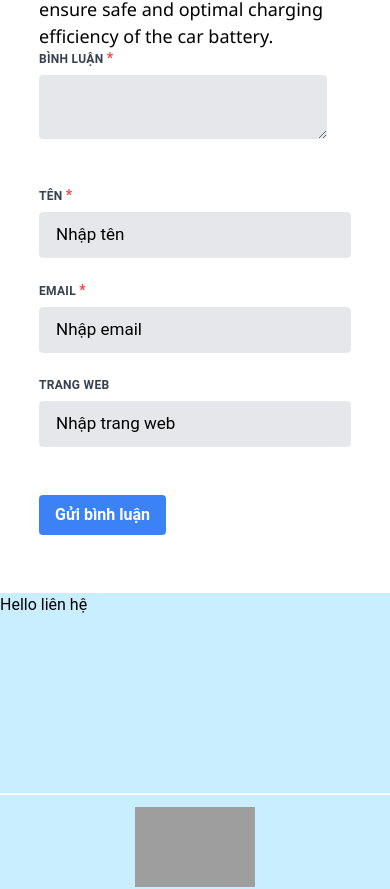
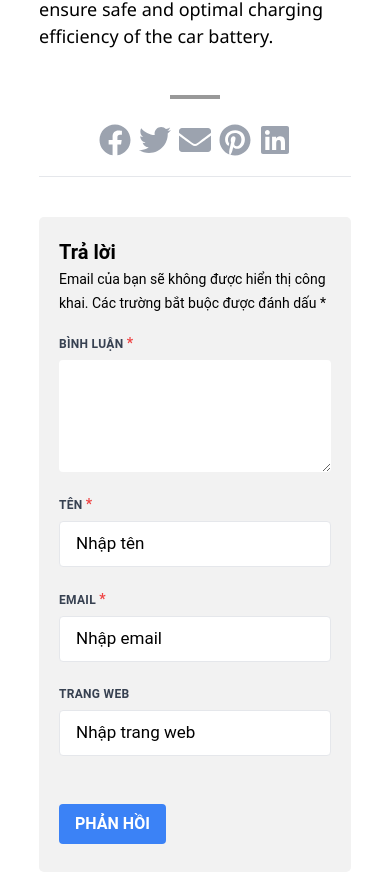
Before and after one commit to QuocDat1219/ecom-blog, a React (Create React App) app: page /tintuc1 in a window 390 px wide. Shown: the part 1259-2148 px from the top of the page. Built offline with nearby package versions, Linux system fonts and the light colour scheme; grey boxes are pictures that could not be loaded.

Commit message:
create component comment in contentBlock

```diff
--- a/package.json
+++ b/package.json
@@ -3,6 +3,7 @@
   "version": "0.1.0",
   "private": true,
   "dependencies": {
+    "@fortawesome/fontawesome": "^1.1.8",
     "@fortawesome/fontawesome-svg-core": "^6.3.0",
     "@fortawesome/free-regular-svg-icons": "^6.3.0",
     "@fortawesome/free-solid-svg-icons": "^6.3.0",
--- a/src/components/blog/Side.jsx
+++ b/src/components/blog/Side.jsx
@@ -28,13 +28,13 @@ const Side = () => {
       <section className="subscribe mx-auto">
         {/* <h1 className="title">Nhập từ khóa tìm kiếm</h1> */}
         <form action="">
-          <div class="flex items-center">
+          <div className="flex items-center">
             <input
               type="text"
-              class="flex-grow border-gray-400 border-2 p-2 rounded-md mr-4 "
+              className="flex-grow border-gray-400 border-2 p-2 rounded-md mr-4 "
               placeholder="Tìm kiếm..."
             />
-            <button class="bg-color-basic w-[60%] rounded-md text-text-color">
+            <button className="bg-color-basic w-[60%] rounded-md text-text-color">
               <FontAwesomeIcon icon={faMagnifyingGlass} />
             </button>
           </div>
--- a/src/components/common/footer/Footer.jsx
+++ b/src/components/common/footer/Footer.jsx
@@ -1,5 +1,4 @@
 import React from "react"
-
 const Footer = () => {
   return (
     <>
--- /dev/null
+++ b/src/components/contentsBlog/Comment.jsx
@@ -0,0 +1,47 @@
+import React from "react";
+const Comment = () => {
+    return (
+        <div className="w-full pt-10">
+            <form className="bg-[#F2F2F2] p-5">
+                <div className="pb-5">
+                    <h2 className="text-[20px] font-bold">Trả lời</h2>
+                    <span className="pt-2 text-[#000]">Email của bạn sẽ không được hiển thị công khai. Các trường bắt buộc được đánh dấu *</span>
+                </div>
+                    <div className="flex flex-wrap w-full mb-6">
+                        <label className="block uppercase tracking-wide text-gray-700 text-xs font-bold mb-2" htmlFor="grid-name">
+                            Bình luận <span className="text-red-500">*</span>
+                        </label>
+                        <textarea className="appearance-none block w-full h-28 bg-white text-gray-700 border border-gray-700 rounded py-3 px-4 leading-tight focus:outline-none focus:bg-white focus:border-gray-500" id="grid-comment" required ></textarea>
+                    </div>
+                <div className="flex flex-wrap -mx-3 mb-6">
+                    <div className="w-full md:w-1/3 px-3 mb-6 md:mb-0">
+                        <label className="block uppercase tracking-wide text-gray-700 text-xs font-bold mb-2" htmlFor="grid-name">
+                            Tên <span className="text-red-500">*</span>
+                        </label>
+                        <input className="appearance-none block w-full  text-gray-700  border-gray-200 rounded py-3 px-4 leading-tight focus:outline-none focus:bg-white focus:border-gray-500" id="grid-name" type="text" placeholder="Nhập tên" required />
+                    </div>
+                    <div className="w-full md:w-1/3 px-3 mb-6 md:mb-0">
+                        <label className="block uppercase tracking-wide text-gray-700 text-xs font-bold mb-2" htmlFor="grid-email">
+                            Email <span className="text-red-500">*</span>
+                        </label>
+                        <input className="appearance-none block w-full  text-gray-700 border border-gray-200 rounded py-3 px-4 leading-tight focus:outline-none focus:bg-white focus:border-gray-500" id="grid-email" type="email" placeholder="Nhập email" required />
+                    </div>
+                    <div className="w-full md:w-1/3 px-3 mb-6 md:mb-0">
+                        <label className="block uppercase tracking-wide text-gray-700 text-xs font-bold mb-2" htmlFor="grid-website">
+                            Trang web
+                        </label>
+                        <input className="appearance-none block w-full 0 text-gray-700 border border-gray-200 rounded py-3 px-4 leading-tight focus:outline-none focus:bg-white focus:border-gray-500" id="grid-website" type="text" placeholder="Nhập trang web" />
+                    </div>
+                </div>
+                <div className="flex flex-wrap -mx-3 mb-2">
+                    <div className="w-full px-3">
+                        <button className="bg-blue-500 hover:bg-blue-700 text-white font-bold py-2 px-4 rounded focus:outline-none focus:shadow-outline" type="submit">
+                            PHẢN HỒI
+                        </button>
+                    </div>
+                </div>
+            </form>
+        </div>
+    )
+}
+export default Comment;
--- a/src/components/contentsBlog/contentsBlog.jsx
+++ b/src/components/contentsBlog/contentsBlog.jsx
@@ -1,11 +1,11 @@
 import React from "react";
-import Back from "../common/Back";
-import RecentCard from "../home/recent/RecentCard";
 import "../home/recent/recent.css";
 import "./contentsBlog.css";
 import Side from "../blog/Side";
 import { contentBlog } from "../data/Data";
 import { Link } from "react-router-dom";
+import Comment from "./Comment";
+import { FaFacebook,FaTwitter,FaEnvelope,FaPinterest,FaLinkedin} from 'react-icons/fa';
 const contentsBlog = () => {
   return (
     <>
@@ -30,13 +30,14 @@ const contentsBlog = () => {
                       height="574"
                       src="https://www.youtube.com/embed/gecOcAL_VUo"
                       title="Trạm sạc tư nhân 22kw chuẩn IEC61851 đầu tiên tại Hà Nội giá điện chỉ 3500 vnd/1kw"
-                      frameborder="0"
+                      frameBorder="0"
                       allow="accelerometer; autoplay; clipboard-write; encrypted-media; gyroscope; picture-in-picture; web-share"
-                      allowfullscreen
+                      allowFullScreen
                     ></iframe>
                   </div>
                   <div className="contentBlog_span">
                     <span>
+
                       The electric car charger is an important device to
                       maintain the energy of an electric vehicle. Ensuring safe
                       charging is very important. If not used properly, the
@@ -47,46 +48,30 @@ const contentsBlog = () => {
                       optimal charging efficiency of the car battery.
                     </span>
                   </div>
-                  <div className="w-full">
-                    <form>
-                      <div className="flex flex-wrap w-full -mx-3 mb-6">
-                        <div className="w-full px-3 mb-6 md:mb-6">
-                          <label className="block uppercase tracking-wide text-gray-700 text-xs font-bold mb-2" htmlFor="grid-comment">
-                            Bình luận <span className="text-red-500">*</span>
-                          </label>
-                          <textarea className="appearance-none block w-full bg-gray-200 text-gray-700 border border-gray-200 rounded py-3 px-4 leading-tight focus:outline-none focus:bg-white focus:border-gray-500" id="grid-comment" required></textarea>
-                        </div>
-                      </div>
-                      <div className="flex flex-wrap -mx-3 mb-6">
-                        <div className="w-full md:w-1/2 px-3 mb-6 md:mb-0">
-                          <label className="block uppercase tracking-wide text-gray-700 text-xs font-bold mb-2" htmlFor="grid-name">
-                            Tên <span className="text-red-500">*</span>
-                          </label>
-                          <input className="appearance-none block w-full bg-gray-200 text-gray-700 border border-gray-200 rounded py-3 px-4 leading-tight focus:outline-none focus:bg-white focus:border-gray-500" id="grid-name" type="text" placeholder="Nhập tên" required />
-                        </div>
-                        <div className="w-full md:w-1/2 px-3 mb-6 md:mb-0">
-                          <label className="block uppercase tracking-wide text-gray-700 text-xs font-bold mb-2" htmlFor="grid-email">
-                            Email <span className="text-red-500">*</span>
-                          </label>
-                          <input className="appearance-none block w-full bg-gray-200 text-gray-700 border border-gray-200 rounded py-3 px-4 leading-tight focus:outline-none focus:bg-white focus:border-gray-500" id="grid-email" type="email" placeholder="Nhập email" required />
-                        </div>
-                        <div className="w-full md:w-1/2 px-3 mb-6 md:mb-0">
-                          <label className="block uppercase tracking-wide text-gray-700 text-xs font-bold mb-2" htmlFor="grid-website">
-                            Trang web
-                          </label>
-                          <input className="appearance-none block w-full bg-gray-200 text-gray-700 border border-gray-200 rounded py-3 px-4 leading-tight focus:outline-none focus:bg-white focus:border-gray-500" id="grid-website" type="text" placeholder="Nhập trang web"/>
-                        </div>
-                      </div>
-                      <div className="flex flex-wrap -mx-3 mb-2">
-                        <div className="w-full px-3">
-                          <button className="bg-blue-500 hover:bg-blue-700 text-white font-bold py-2 px-4 rounded focus:outline-none focus:shadow-outline" type="submit">
-                            Gửi bình luận
-                          </button>
-                        </div>
-                      </div>
-                    </form>
+                  <div className="pt-10 flex justify-center items-center">
+                    <div className="contentBlog_diveder "></div>
                   </div>
+                  <div className="pt-5 pb-5 flex justify-center items-center">
+                    <a className="pr-2" href="https://www.facebook.com/sharer.php?u=https://everev.vn/sac-xe-dien-kia-bang-sac-everev-tai-han-quoc/">
+                      <FaFacebook className="hover:text-sky-600 text-gray-400" size={32} />
+                    </a>
+                    <a className="pr-2" href="https://twitter.com/share?url=https://everev.vn/sac-xe-dien-kia-bang-sac-everev-tai-han-quoc/">
+                      <FaTwitter className="hover:text-sky-600 text-gray-400" size={32} />
+                    </a>
+                    <a className="pr-2" href="mailto:enteryour@addresshere.com?subject=S%E1%BA%A1c%20xe%20%C4%91i%E1%BB%87n%20KIA%2C%20Huyndai%20b%E1%BA%B1ng%20s%E1%BA%A1c%20EverEV%20t%E1%BA%A1i%20H%C3%A0n%20Qu%E1%BB%91c&body=Check%20this%20out:%20https://everev.vn/sac-xe-dien-kia-bang-sac-everev-tai-han-quoc/">
+                      <FaEnvelope className="text-gray-400 hover:text-black" size={32} />
+                    </a>
+                    <a className="pr-2" href="https://pinterest.com/pin/create/button/?url=https://everev.vn/sac-xe-dien-kia-bang-sac-everev-tai-han-quoc/&media=https://everev.vn/wp-content/uploads/2023/03/Screenshot-2023-03-24-111735.png&description=S%E1%BA%A1c%20xe%20%C4%91i%E1%BB%87n%20KIA%2C%20Huyndai%20b%E1%BA%B1ng%20s%E1%BA%A1c%20EverEV%20t%E1%BA%A1i%20H%C3%A0n%20Qu%E1%BB%91c">
+                      <FaPinterest className="hover:text-[#e60023] text-gray-400" size={32} />
+                    </a>
+                    <a href="https://www.linkedin.com/shareArticle?mini=true&url=https://everev.vn/sac-xe-dien-kia-bang-sac-everev-tai-han-quoc/&title=S%E1%BA%A1c%20xe%20%C4%91i%E1%BB%87n%20KIA%2C%20Huyndai%20b%E1%BA%B1ng%20s%E1%BA%A1c%20EverEV%20t%E1%BA%A1i%20H%C3%A0n%20Qu%E1%BB%91c">
+                      <FaLinkedin className="hover:text-[#0073b1] text-gray-400" size={32} />
+                    </a>
+                  </div>
+                  <hr />
+                  <Comment/>
                 </section>
+
                 <section className="sideContent">
                   <Side />
                 </section>
```
Also changed, not shown: src/components/data/Data.js (+34 -34 lines), 1 other file (tests, documents, lock files or other folders).
